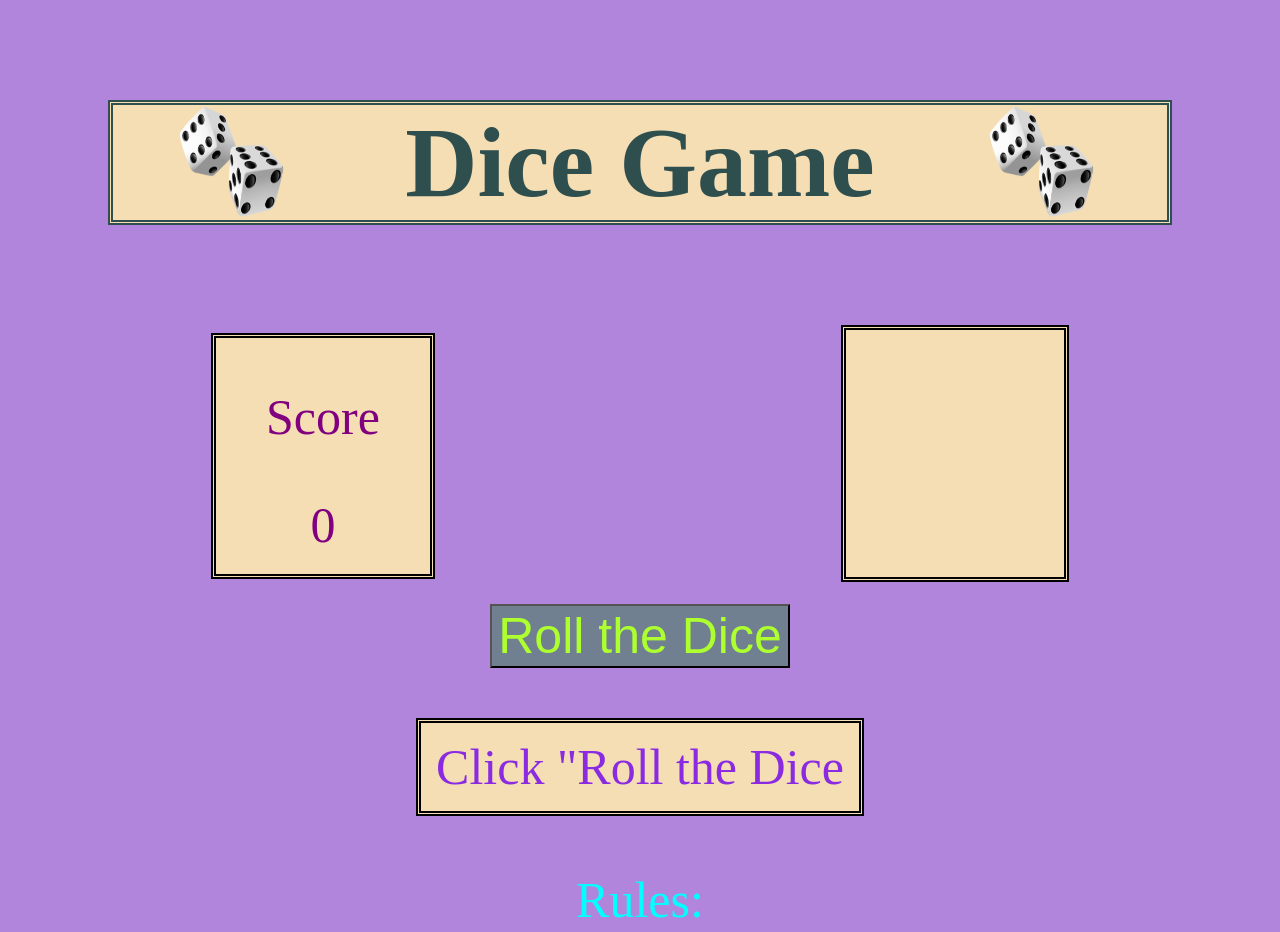
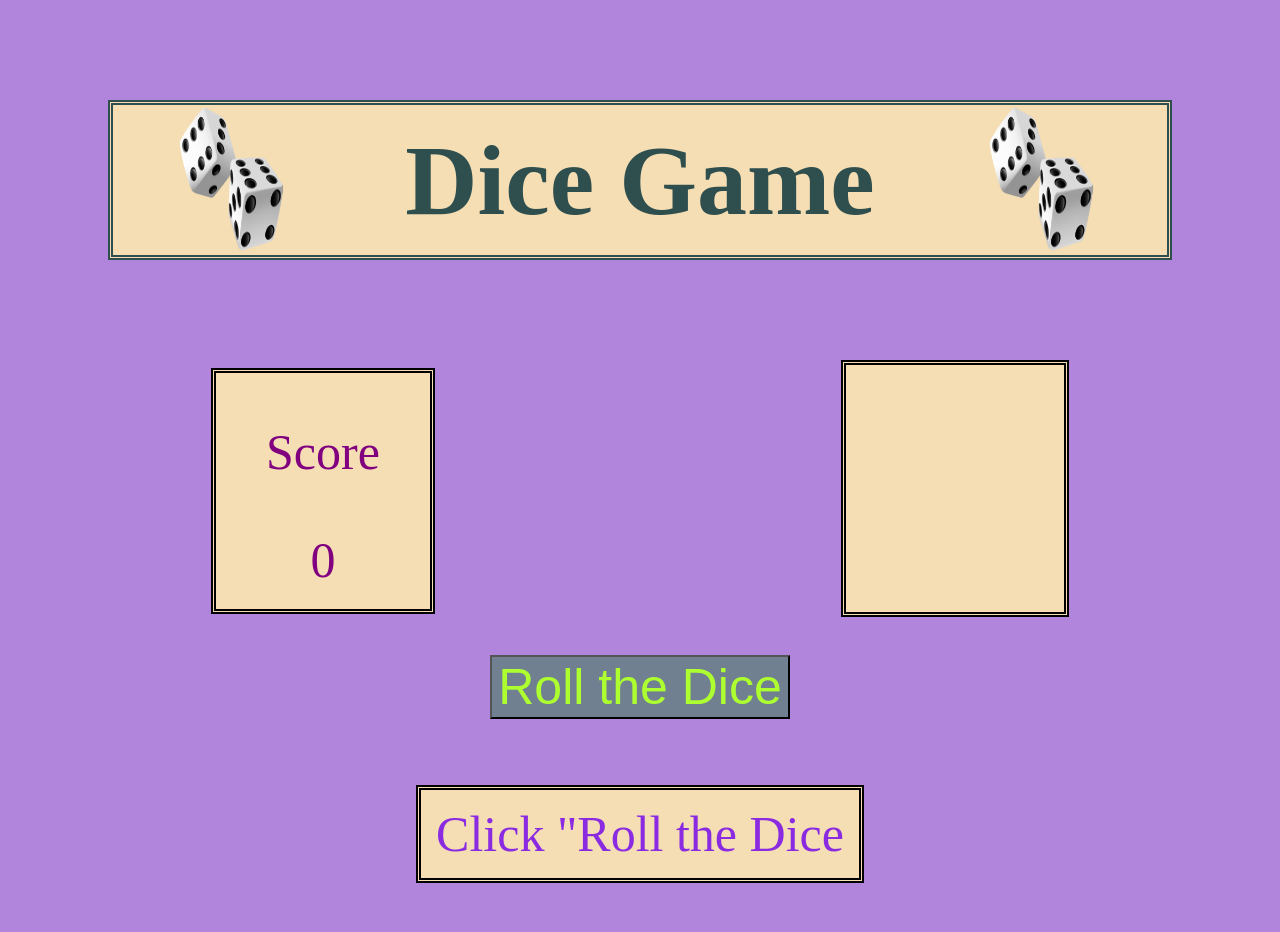
Before and after one commit to Kradnar/diceGame, a plain HTML site: page index.html in a window 1280 px wide. Shown: the top 932 px of the page. Drawn offline with Linux system fonts and the light colour scheme.

Commit message:
Release Candidate 1.1

```diff
--- a/index.html
+++ b/index.html
@@ -8,7 +8,7 @@
     <title>Dice Game</title>
 </head>
 <body id="background">
-    <h1 id="title"> <img src="./images/multiDice.png" id="multiDice" width="150px" alt=" Multi Dice Image">Dice Game<img src="./images/multiDice.png" id="multiDice" width="150px" alt=" Multi Dice Image"></h1>
+    <h1 id="title"> <img src="./images/multiDice.png" id="multiDice" width="150px" height="150px" alt=" Multi Dice Image">Dice Game<img src="./images/multiDice.png" id="multiDice" width="150px" height="150px" alt=" Multi Dice Image"></h1>
 
 
     <div id="board">
--- a/main.css
+++ b/main.css
@@ -7,9 +7,11 @@
     border-style: double;
     background-color: wheat;
     color: darkslategray;
+    text-align: center;
     margin: 100px;
     display: flex;
     justify-content: space-around;
+    align-items: center;
     font-size: 100px;
 }
 #board {
@@ -47,7 +49,27 @@
     background-color: slategrey;
     color: greenyellow;
     font-size: 50px;
+    margin: 1rem;
+    transition: all 0.5s ease;
+    transform: scale(1);
 }
+
+#rollBtn:hover {
+    background-color: rgb(53, 60, 67);
+    transform: scale(1.25);
+    filter: brightness(120%);
+    animation: blinking 1.5s infinite alternate;
+}
+
+@keyframes blinking {
+    0% {
+    color: greenyellow
+    }
+    100% {
+    color: red;
+    }
+}
+
 #message {
     box-sizing: border-box;
     border-width: 5px;
```
